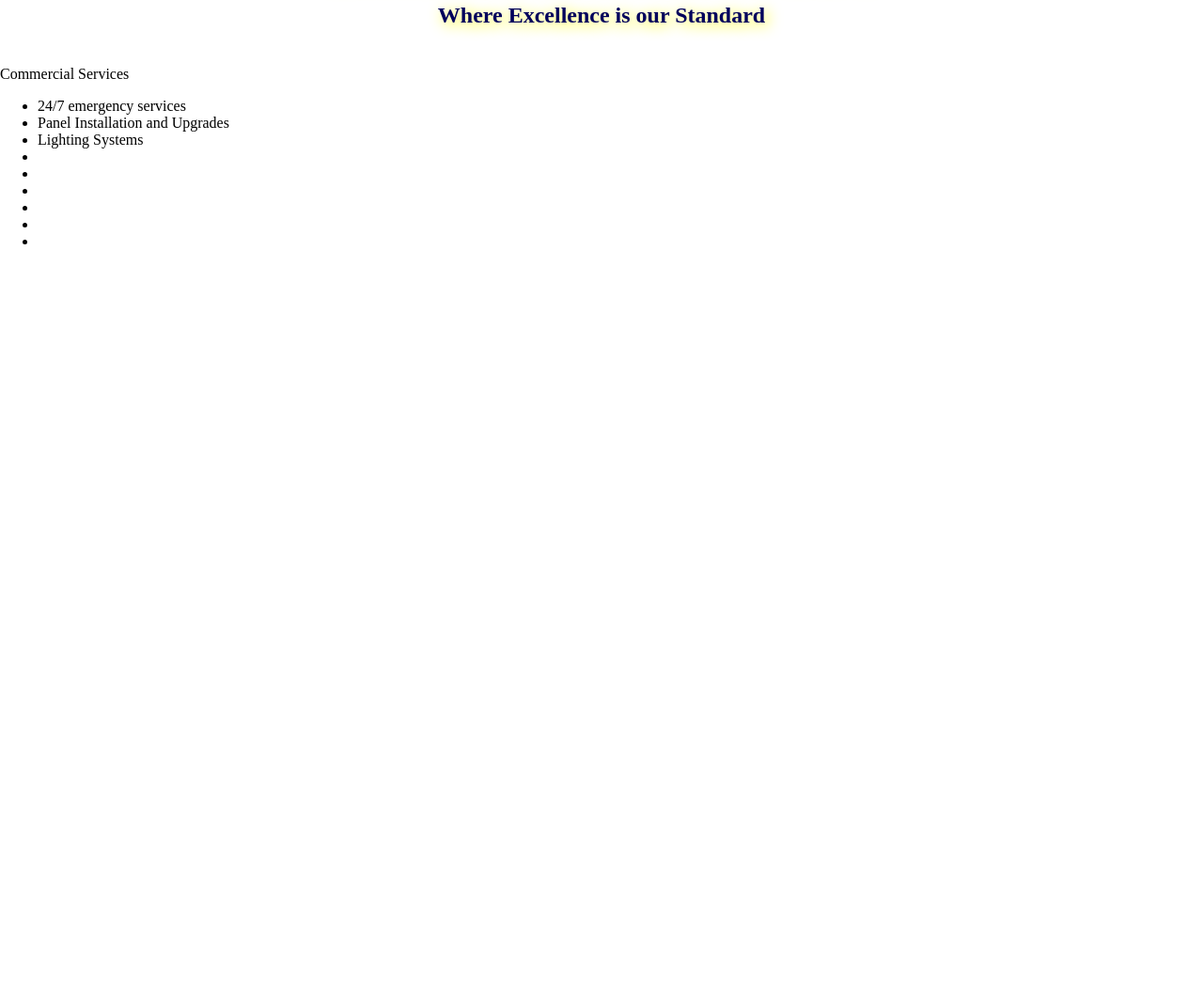
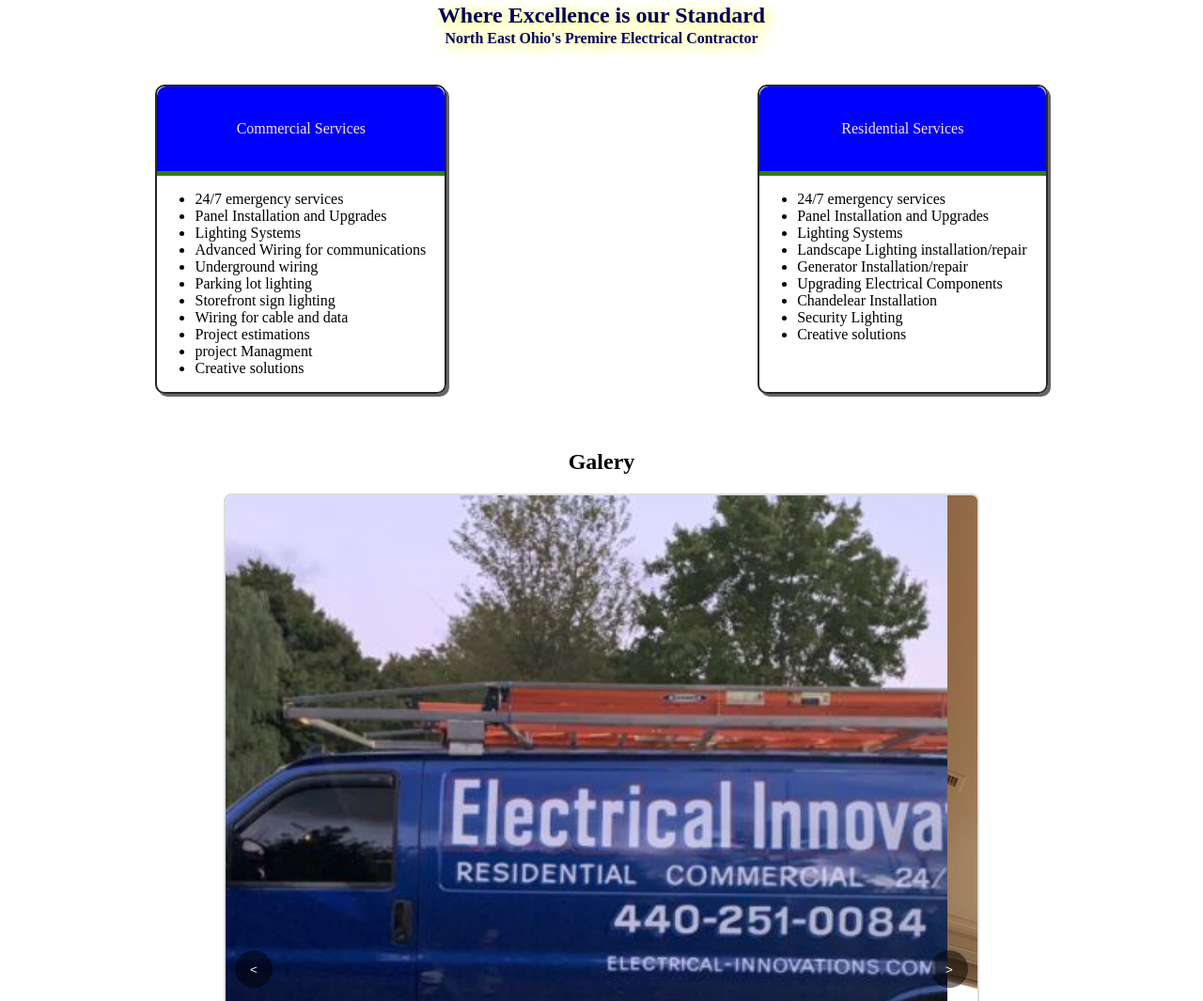
Before and after one commit to JordanYoungCodes/ElectricalInnovationsSite, a plain HTML site: page index.html in a window 1280 px wide. Shown: the part 187-1252 px from the top of the page at 94% size. Before the commit the page ends 800 px from the top, so only its background shows below. Drawn offline with Linux system fonts and the light colour scheme.

Commit message:
added carousel

```diff
--- a/assets/css/styles.css
+++ b/assets/css/styles.css
@@ -49,15 +49,110 @@
 .subtitle {
     justify-self: center;
     margin-top: 0;
+    margin-bottom: 2px;
+
+}
+
+.subsubtitle {
+    margin-top: 2px;
     margin-bottom: 40px;
+    font-weight: bolder;
 }
 
 .titletext {
     color: rgb(0, 0, 92);
     text-shadow: 3px 3px 15px yellow;
     transition: all 0.5s ease-in-out;
+    text-align: center;
 }
 
 .titletext:hover {
     text-shadow: 3px 3px 15px yellow, 3px 3px 2px yellow ;
 }
+
+.servicesSection {
+    display:flex;
+    flex-direction: row;
+    justify-content: space-around;
+}
+
+.card {
+    border: 2px solid rgb(39, 39, 39);
+    border-radius: 10px;
+    box-shadow: 3px 3px rgb(102, 102, 102);
+    flex-wrap: wrap;
+
+
+}
+
+.cardHeader {
+    background-color: blue;
+    padding: 20px;
+    border-top-right-radius: 10px;
+    border-top-left-radius: 10px;
+    color:bisque;
+    text-align: center;
+    border-bottom: 5px solid rgb(47, 126, 2);
+}
+
+.cardlistele {
+    margin-right: 20px;
+}
+
+.galery {
+    display: flex; /* Enable flexbox for the gallery section */
+    justify-content: center; /* Center the carousel horizontally */
+    align-items: center; /* Center the carousel vertically (optional) */
+    flex-direction: column; /* Ensure content stacks vertically */
+    margin-top: 40px; /* Adjust margin as needed */
+}
+
+.carousel {
+    max-width: 800px; /* Set a maximum width for the carousel */
+    width: 100%; /* Allow the carousel to adjust to the parent's width */
+    border: 2px solid #ddd;
+    border-radius: 8px;
+    background: #ffffff;
+    position: relative;
+    overflow: hidden; /* Needed for button positioning */
+}
+
+.carousel-images {
+    display: flex;
+    transition: transform 0.5s ease-in-out;
+}
+
+.carousel-images img {
+    width: 100%;
+    height: auto;
+    object-fit: cover;
+}
+
+button {
+    position: absolute;
+    top: 50%; /* Center vertically */
+    transform: translateY(-50%);
+    background: rgba(0, 0, 0, 0.5);
+    color: #ffffff;
+    border: none;
+    border-radius: 50%;
+    width: 40px;
+    height: 40px;
+    cursor: pointer;
+    z-index: 10;
+    display: flex;
+    align-items: center;
+    justify-content: center;
+}
+
+button.prev {
+    left: 10px; /* Position left button */
+}
+
+button.next {
+    right: 10px; /* Position right button */
+}
+
+button:hover {
+    background: rgba(0, 0, 0, 0.8);
+}
--- a/assets/scripts/server.js
+++ b/assets/scripts/server.js
@@ -0,0 +1,27 @@
+const carousel = document.querySelector('.carousel-images');
+const images = document.querySelectorAll('.carousel-images img');
+const prevButton = document.querySelector('.prev');
+const nextButton = document.querySelector('.next');
+
+let index = 0;
+
+// Function to update the carousel position
+function updateCarousel() {
+    const width = images[0].clientWidth;
+    carousel.style.transform = `translateX(${-index * width}px)`;
+}
+
+// Next button functionality
+nextButton.addEventListener('click', () => {
+    index = (index + 1) % images.length; // Loop back to the start
+    updateCarousel();
+});
+
+// Previous button functionality
+prevButton.addEventListener('click', () => {
+    index = (index - 1 + images.length) % images.length; // Loop back to the end
+    updateCarousel();
+});
+
+// Ensure the carousel resizes correctly
+window.addEventListener('resize', updateCarousel);
--- a/index.html
+++ b/index.html
@@ -27,35 +27,65 @@
     <section class="titletext">
       <h1 class="title">Electrical Innovations LLC</h1>
       <h2 class="subtitle">Where Excellence is our Standard</h2>
+      <p class="subsubtitle">North East Ohio's Premire Electrical Contractor</p>
     </section>
     <section class="servicesSection">
         <div class="card commercialServices">
             <div class="cardHeader">
                 <p>Commercial Services</p>
+
             </div>
             <div class="cardList">
                 <ul class="cardlistele">
                     <li>24/7 emergency services</li>
                     <li>Panel Installation and Upgrades</li>
                     <li>Lighting Systems</li>
-                    <li></li>
-                    <li></li>
-                    <li></li>
-                    <li></li>
-                    <li></li>
-                    <li></li>
+                    <li>Advanced Wiring for communications</li>
+                    <li>Underground wiring</li>
+                    <li>Parking lot lighting</li>
+                    <li>Storefront sign lighting</li>
+                    <li>Wiring for cable and data</li>
+                    <li>Project estimations</li>
+                    <li>project Managment</li>
+                    <li>Creative solutions</li>
                 </ul>
 
             </div>
         </div>
         <div class="card resServices">
             <div class="cardHeader">
-
+               <p>Residential Services</p>
             </div>
             <div class="cardList">
+                <ul class="cardlistele">
+                    <li>24/7 emergency services</li>
+                    <li>Panel Installation and Upgrades</li>
+                    <li>Lighting Systems</li>
+                    <li>Landscape Lighting installation/repair</li>
+                    <li>Generator Installation/repair</li>
+                    <li>Upgrading Electrical Components</li>
+                    <li>Chandelear Installation</li>
+                    <li>Security Lighting</li>
+                    <li>Creative solutions</li>
+                </ul>
 
             </div>
         </div>
     </section>
+    <section class="galery">
+        <h2>Galery</h2>
+        <div class="carousel">
+
+            <div class="carousel-images">
+                <img src="./assets/images/EIVan.jpeg?text=Image+1" alt="image1">
+                <img src="./assets/images/eiimage2.jpeg?text=Image+2" alt="image2">
+                <img src="./assets/images/EIimage1.jpeg?text=Image+3" alt="image3">
+            </div>
+            <button class="prev">&lt;</button>
+            <button class="next">&gt;</button>
+        </div>
+
+    </section>
+    <script src="./assets/scripts/server.js"></script>
   </body>
 </html>
```
Also changed, not shown: assets/images/EIVan.jpeg (added), assets/images/EIimage1.jpeg (added), assets/images/eiimage2.jpeg (added).
